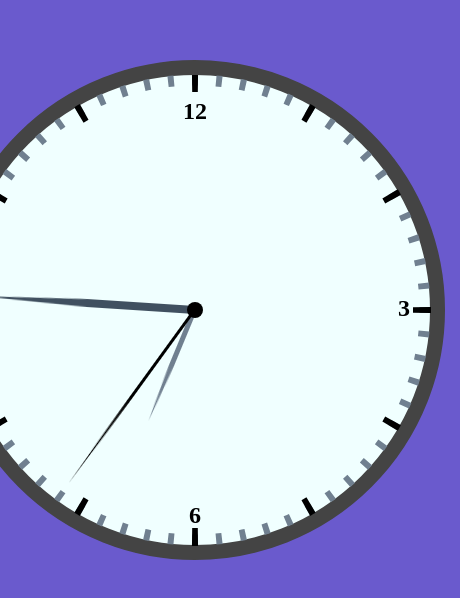
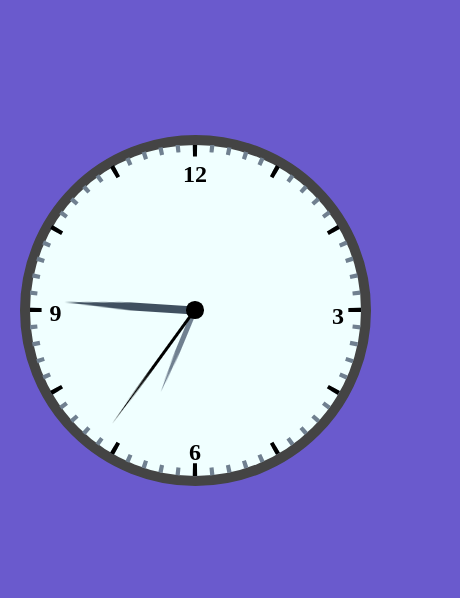
Before and after one commit to mikedubcurry/css-clock, a plain HTML site: page index.html in a window 390 px wide. Shown: the part 112-710 px from the top of the page, 460 px wide, since content can reach past the window. Drawn offline with Linux system fonts and the light colour scheme.

Commit message:
slightly more responsive

```diff
--- a/index.html
+++ b/index.html
@@ -21,27 +21,28 @@
             }
 
             :root {
+                --clock-size: 90vw;
                 --offset-hour: 0turn;
                 --offset-minute: 0turn;
                 --offset-second: 0turn;
             }
 
             .clock {
-                width: 500px;
-                height: 500px;
+                width: var(--clock-size);
+                height: var(--clock-size);
                 border-radius: 50%;
                 background-color: azure;
-                border: 15px solid #444;
+                border: calc(var(--clock-size)*.03) solid #444;
                 position: relative;
             }
 
             .clock::after {
                 position: absolute;
                 content: "";
-                left: calc(50% - 8px);
-                top: calc(50% - 8px);
-                width: 16px;
-                height: 16px;
+                left: calc(50% - (var(--clock-size) / 40));
+                top: calc(50% - (var(--clock-size) / 40));
+                width: calc(var(--clock-size) / 20);
+                height: calc(var(--clock-size) / 20);
                 border-radius: 50%;
                 background-color: black;
             }
@@ -58,7 +59,7 @@
                 position: absolute;
                 width: 100%;
                 text-align: center;
-                top: 23px;
+                top: 5%;
                 left: 0;
             }
 
@@ -66,15 +67,15 @@
                 position: absolute;
                 width: 100%;
                 left: 0;
-                top: 427px;
+                top: 89%;
                 text-align: center;
             }
 
             .three {
                 width: 100%;
                 position: absolute;
-                left: -20px;
-                top: 220px;
+                left: -5%;
+                top: 48%;
                 text-align: right;
             }
 
@@ -82,25 +83,25 @@
                 width: 100%;
                 position: absolute;
                 left: 20px;
-                top: 220px;
+                top: 47%;
                 text-align: left;
             }
 
             svg {
-                width: 500px;
-                height: 500px;
+                width: var(--clock-size);
+                height: var(--clock-size);
                 fill: none;
             }
 
             circle.ticks {
-                stroke-width: 11px;
+                stroke-width: calc(var(--clock-size) *.022);
                 stroke-dasharray: 0.25 0.75;
                 stroke-dashoffset: 0.125;
                 stroke: slategray;
             }
 
             circle.ticks-by-five {
-                stroke-width: 18px;
+                stroke-width: calc(var(--clock-size) * .036);
                 stroke-dasharray: 0.25 4.75;
                 stroke-dashoffset: 0.125;
                 stroke: black;
@@ -108,11 +109,11 @@
 
             .hour {
                 width: 5px;
-                height: 120px;
+                height: calc((var(--clock-size) / 2) * .5);
                 background-color: #708090;
                 position: absolute;
-                left: 232px;
-                bottom: 235px;
+                left: calc(var(--clock-size)*.464);
+                bottom: calc(var(--clock-size)*.47);
                 transform: rotate(var(--offset-hour));
                 transform-origin: 50% bottom;
                 animation: tickHour infinite 43200s linear;
@@ -121,11 +122,11 @@
 
             .minute {
                 width: 8px;
-                height: 215px;
+                height: calc((var(--clock-size) / 2) * .75);
                 background-color: #405060;
                 position: absolute;
-                left: 231px;
-                bottom: 235px;
+                left: calc(var(--clock-size)*.462);
+                bottom: calc(var(--clock-size)*.47);
                 transform: rotate(var(--offset-minute));
                 transform-origin: 50% bottom;
                 animation: tickMinute infinite 3600s linear;
@@ -135,11 +136,13 @@
 
             .second {
                 width: 3px;
-                height: 215px;
+                height: calc((var(--clock-size) / 2) * .8);
+                /* height: 215px; */
                 background-color: black;
+
                 position: absolute;
-                left: 233px;
-                bottom: 235px;
+                left: calc(var(--clock-size)*.466);
+                bottom: calc(var(--clock-size)*.47);
                 transform-origin: 50% bottom;
                 transform: rotate(var(--offset-second));
                 animation: tickSecond infinite 60s steps(60, end) .2s;
@@ -163,6 +166,12 @@
                     transform: rotate(calc(var(--offset-hour) + 1turn));
                 }
             }
+
+            @media screen and (min-width: 500px) {
+                :root {
+                    --clock-size: 500px;
+                }
+            }
         </style>
         <title>Clock</title>
     </head>
@@ -172,7 +181,7 @@
             <div class="hour"></div>
             <div class="minute"></div>
             <div class="second"></div>
-            <svg class="ticks">
+            <svg>
                 <circle class="ticks" pathLength="60" cx='235px' cy='235px' r="230px" />
                 <circle class="ticks-by-five" pathLength="60" cx='235px' cy='235px' r="227px" />
             </svg>
@@ -182,6 +191,15 @@
             <div class="nine">9</div>
         </div>
         <script>
+            const screenWidth = window.innerWidth;
+            if (screenWidth < 500) {
+                document.querySelector('.ticks-by-five').setAttribute('cx', (screenWidth / 2 * .9) * .94)
+                document.querySelector('.ticks-by-five').setAttribute('cy', (screenWidth / 2 * .9) * .94)
+                document.querySelector('.ticks-by-five').setAttribute('r', (screenWidth / 2 * .9) * .91)
+                document.querySelector('.ticks').setAttribute('cx', (screenWidth / 2 * .9) * .94)
+                document.querySelector('.ticks').setAttribute('cy', (screenWidth / 2 * .9) * .94)
+                document.querySelector('.ticks').setAttribute('r', (screenWidth / 2 * .9) * .925)
+            }
             const now = new Date();
             const clock = document.querySelector('.clock')
             const hour = document.querySelector('.hour')
```
